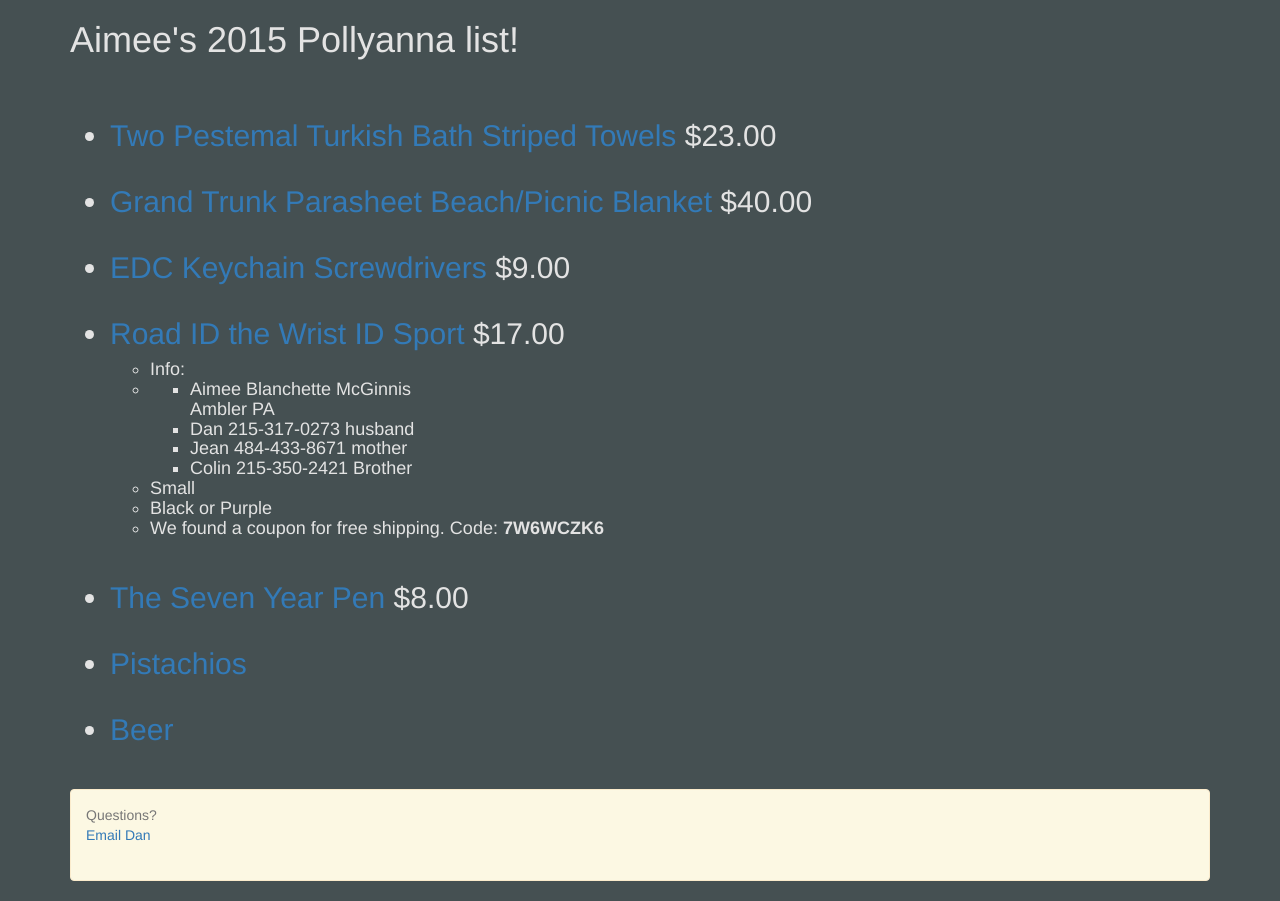
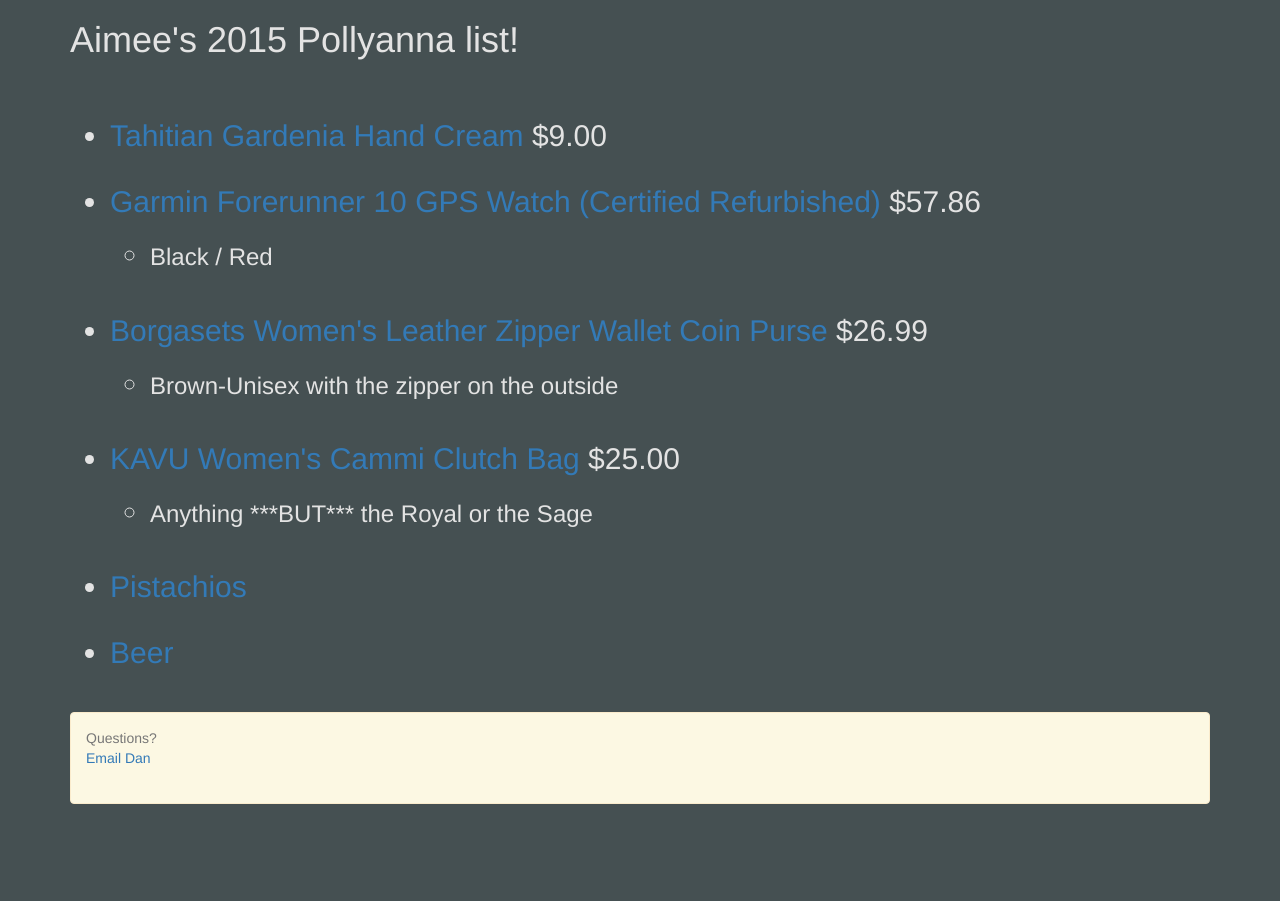
Before and after one commit to danmcginnis/danmcginnis.github.io, a plain HTML site: page xmas/aimee.html in a window 1280 px wide. After the commit the page ends 824 px from the top, so only its background shows below. Drawn offline with nearby package versions, Linux system fonts and the light colour scheme; a script that the page names is missing; files whose address does not match are found by name.

Commit message:
Building Aimee's list

```diff
--- a/xmas/aimee.html
+++ b/xmas/aimee.html
@@ -37,61 +37,26 @@
         <ul>
             <h2>
             <li>
-                <a href="http://www.amazon.com/Pestemal-Turkish-TradeMarked-Cacala-Aqua-Purple/dp/B00HUPR01A/ref=pd_sim_hg_14?ie=UTF8&refRID=0NHVBY0EQWK4KNWCEJ80">
-                    Two Pestemal Turkish Bath Striped Towels</a>  $23.00
+                <a href="http://www.ulta.com/ulta/browse/productDetail.jsp?productId=xlsImpprod6480838">
+                    Tahitian Gardenia Hand Cream</a>  $9.00
             </li><br>
 
             <li>
-                <a href="http://www.amazon.com/Grand-Trunk-Parasheet-Picnic-Blanket/dp/B001AIFGF0">
-                    Grand Trunk Parasheet Beach/Picnic Blanket</a>  $40.00
+                <a href="http://www.amazon.com/Garmin-Forerunner-Silver-Certified-Refurbished/dp/B00YCUN0OC/ref=sr_1_66?ie=UTF8&qid=1448453602&sr=8-66-spons&keywords=garmin+watches&psc=1">
+                    Garmin Forerunner 10 GPS Watch (Certified Refurbished) </a> $57.86 <br>
+                    <ul> <li> <h3> Black / Red  </h3> </li> </ul>
             </li><br>
 
             <li>
-                <a href="https://store.kaufmann-mercantile.com/collections/tools-outdoors/tools/products/everyday-carry-screwdriver-keys">
-                    EDC Keychain Screwdrivers</a>  $9.00
+                <a href="http://www.amazon.com/Borgasets-Womens-Leather-Wallet-Unisex/dp/B00X700ZCI/ref=sr_1_604?s=apparel&ie=UTF8&qid=1448198043&sr=1-604&nodeID=2475898011&keywords=womens+wallets">
+                    Borgasets Women's Leather Zipper Wallet Coin Purse </a> $26.99 <br>
+                    <ul> <li> <h3> Brown-Unisex with the zipper on the outside </h3> </li> </ul>
             </li><br>
 
             <li>
-                <a href="https://www.roadid.com/builder/id/default.aspx#/style/5">
-                    Road ID the Wrist ID Sport </a>  $17.00<br>
-                    <h4>
-                    <ul>
-                        <li>
-                            Info:<br>
-                        </li>
-                        <li>
-                            <ul>
-                                <li>
-                                    Aimee Blanchette McGinnis<br>
-                                    Ambler PA
-                                </li>
-                                <li>
-                                    Dan 215-317-0273 husband
-                                </li>
-                                <li>
-                                    Jean 484-433-8671 mother
-                                </li>
-                                <li>
-                                    Colin 215-350-2421 Brother
-                                </li>
-                            </ul>
-                            <li>
-                                Small
-                            </li>
-                            <li>
-                                Black or Purple
-                            </li>
-                            <li>
-                                We found a coupon for free shipping. Code: <strong> 7W6WCZK6 </strong>
-                            </li>
-                        </li>
-                    </ul>
-                </h4>
-            </li><br>
-
-            <li>
-                <a href="http://www.seltzergoods.com/the-seven-year-pen-c-21.html">
-                    The Seven Year Pen</a>  $8.00
+                <a href="http://www.amazon.com/KAVU-Womens-Cammi-Clutch-Bag/dp/B00K68D512/ref=pd_rhf_dp_s_cp_2?ie=UTF8&dpID=617YtjaVmtL&dpSrc=sims&preST=_SL500_SR135%2C135_&refRID=1D501R2BFMSGC9YYP84S">
+                    KAVU Women's Cammi Clutch Bag</a>  $25.00 <br>
+                    <ul> <li> <h3> Anything ***BUT*** the Royal or the Sage </h3> </li> </ul>
             </li><br>
 
             <li>
```
